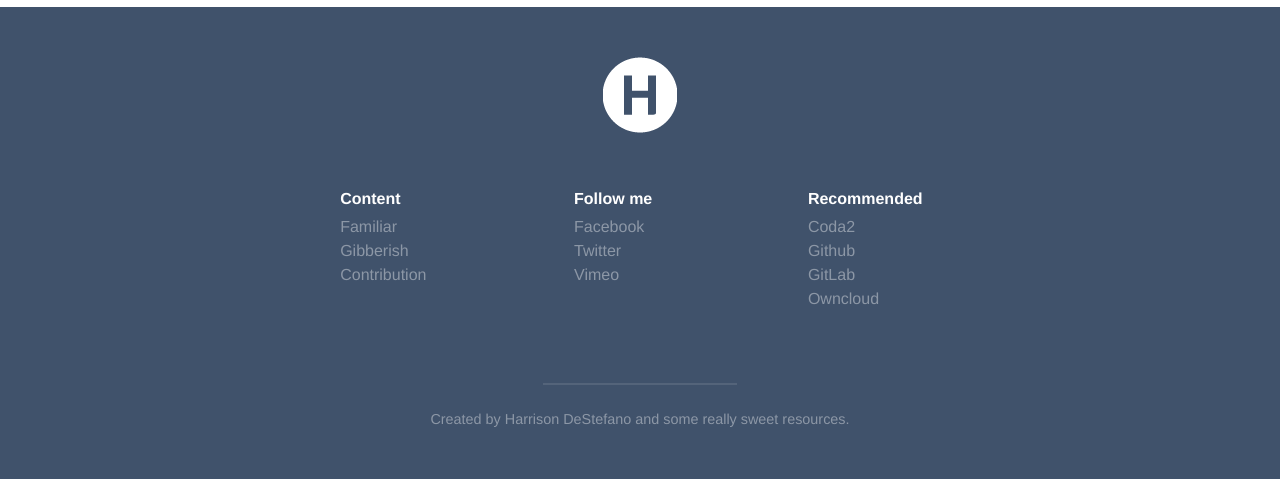
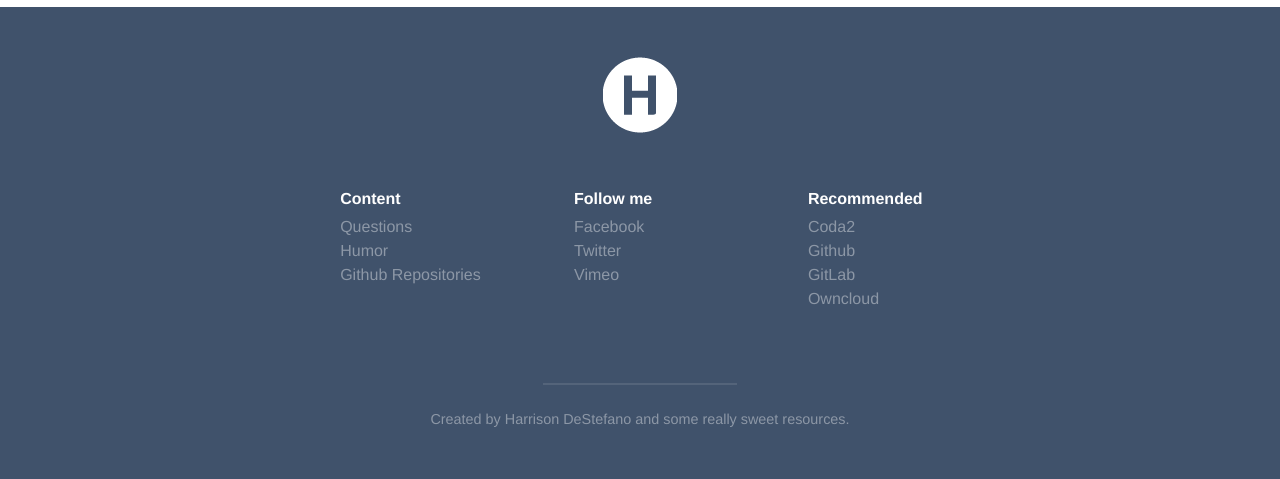
Before and after one commit to harrisonde/harrisondestefano, a PHP site: page / in a window 1280 px wide. Shown: the part 2120-2599 px from the top of the page. Run offline with PHP 8.4, Linux system fonts and the light colour scheme.

Commit message:
chaning navigation text

```diff
--- a/templates/footer.php
+++ b/templates/footer.php
@@ -17,9 +17,9 @@
 		<div class="footer-links">
 		<ul class="nav">
 		  <li><h3>Content</h3></li>
-		  <li><a href="javascript:void(0)">Familiar</a></li>
-		  <li><a href="javascript:void(0)">Gibberish</a></li>
-		  <li><a href="javascript:void(0)">Contribution</a></li>
+		  <li><a href="javascript:void(0)">Questions</a></li>
+		  <li><a href="javascript:void(0)">Humor</a></li>
+		  <li><a href="javascript:void(0)">Github Repositories</a></li>
 		</ul>
 		<ul>
 		  <li><h3>Follow me</h3></li>
--- a/templates/header.php
+++ b/templates/header.php
@@ -24,7 +24,7 @@
 
                     <li class="nav-link"><a href="javascript:void(0)">Humor</a></li>
 
-                    <li class="nav-link"><a href="javascript:void(0)">Git Projects</a></li>
+                    <li class="nav-link"><a href="javascript:void(0)">Github Repositories</a></li>
 
                 </ul>
             </div>
```
